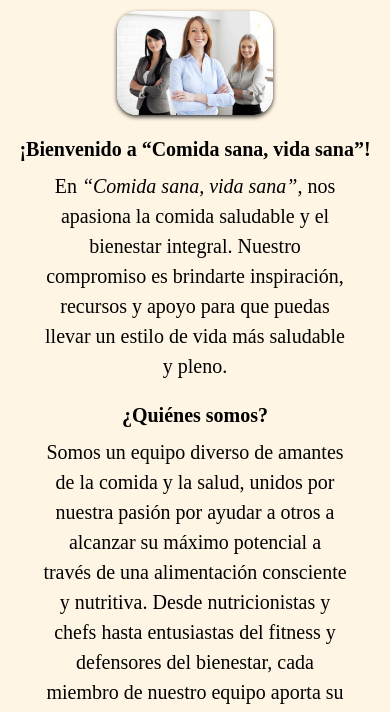
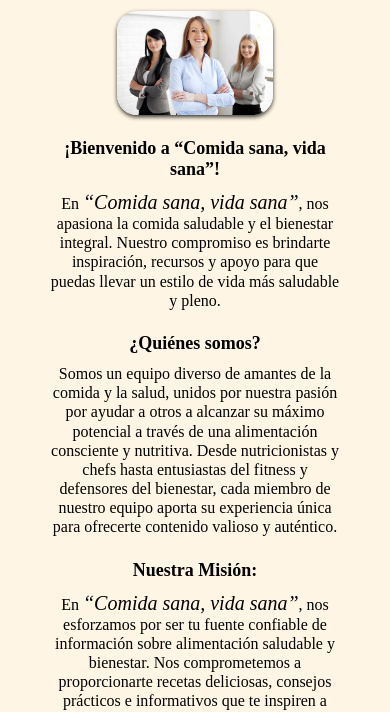
Before and after one commit to Shadow-Itzal/Grupo-04, a plain HTML site: page secciones/nosotros.html in a window 390 px wide. Shown: the part 97-809 px from the top of the page. Drawn offline with nearby package versions, Linux system fonts and the light colour scheme.

Commit message:
Media Queries - Nosotros en CSS

```diff
--- a/css/styles.css
+++ b/css/styles.css
@@ -537,4 +537,39 @@ footer a:hover {
     max-width: 78%; /* ancho maximo del parrafo */
 }
 
+
+                    /* ............... */
+            /* Media Queries - Estilos generales */
+
+
+/* Estilos para pantallas pequeñas - Smartphone (hasta 767px de ancho) */
+@media screen and (max-width: 767px) {
+    .contenedor-nosotros p {
+        margin-top: 10px; /* espacio entre imagen y texto */
+        font-size: 16px; /* tamaño del texto */
+        line-height: 1.2; /* ajusta el espaciado entre lineas del texto */
+        max-width: 74%; /* ancho maximo del parrafo */
+    }
+
+    main h2, h3 {
+        font-size: 18px; /* tamaño del texto */
+        max-width: 74%; /* ancho maximo del parrafo */
+    }
+
+}
+
+
+/* Estilos para pantallas medianas - Tablets (de 768px a 1023px de ancho) */
+
+@media screen and (min-width: 768px) and (max-width: 1023px) {
+
+    .contenedor-nosotros p {
+        font-size: 18px; /* tamaño del texto */
+        line-height: 1.3; /* ajusta el espaciado entre lineas del texto */
+        max-width: 76%; /* ancho maximo del parrafo */
+    }
+
+}
+
+
 /* Fin de NOSOTROS */
```
